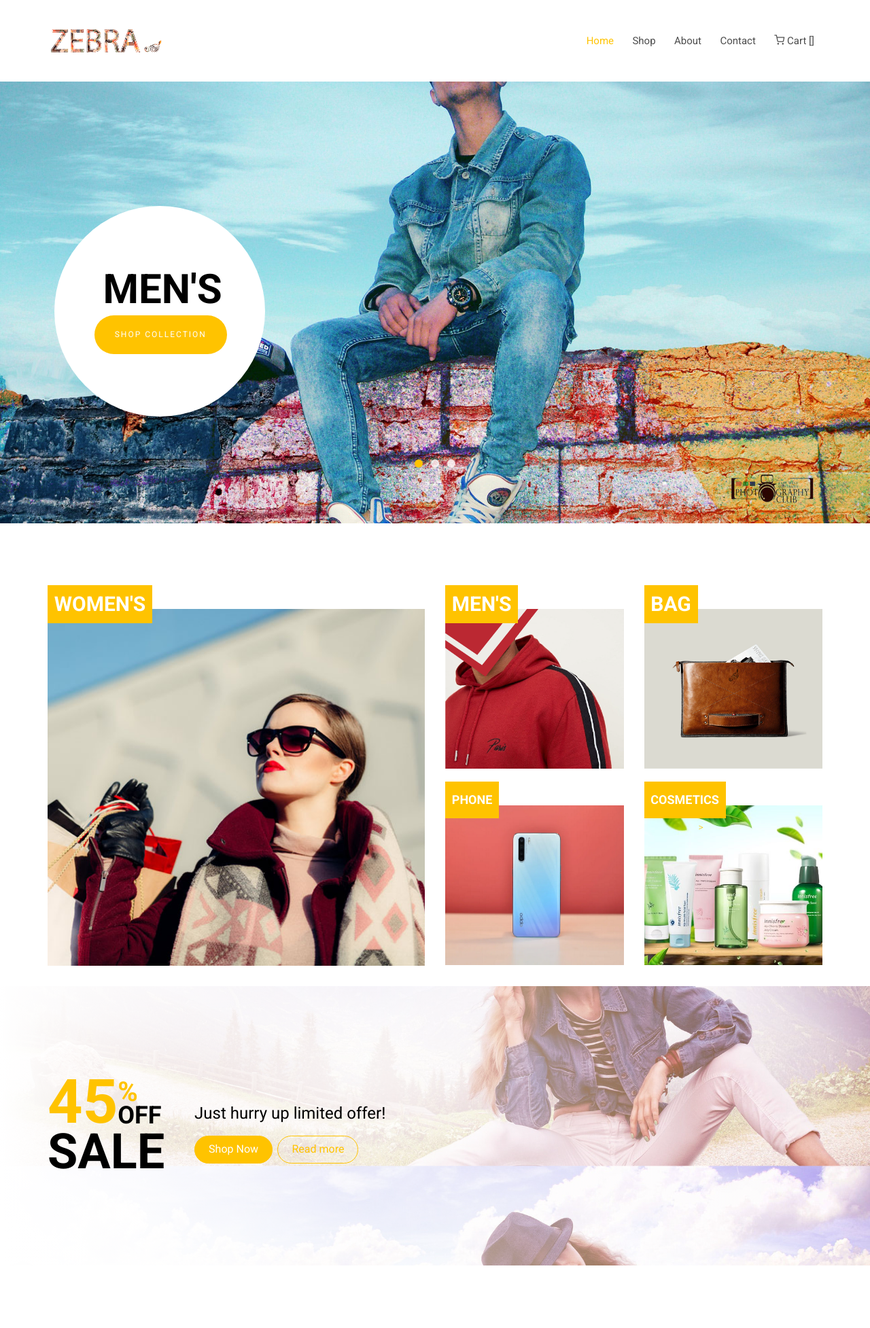
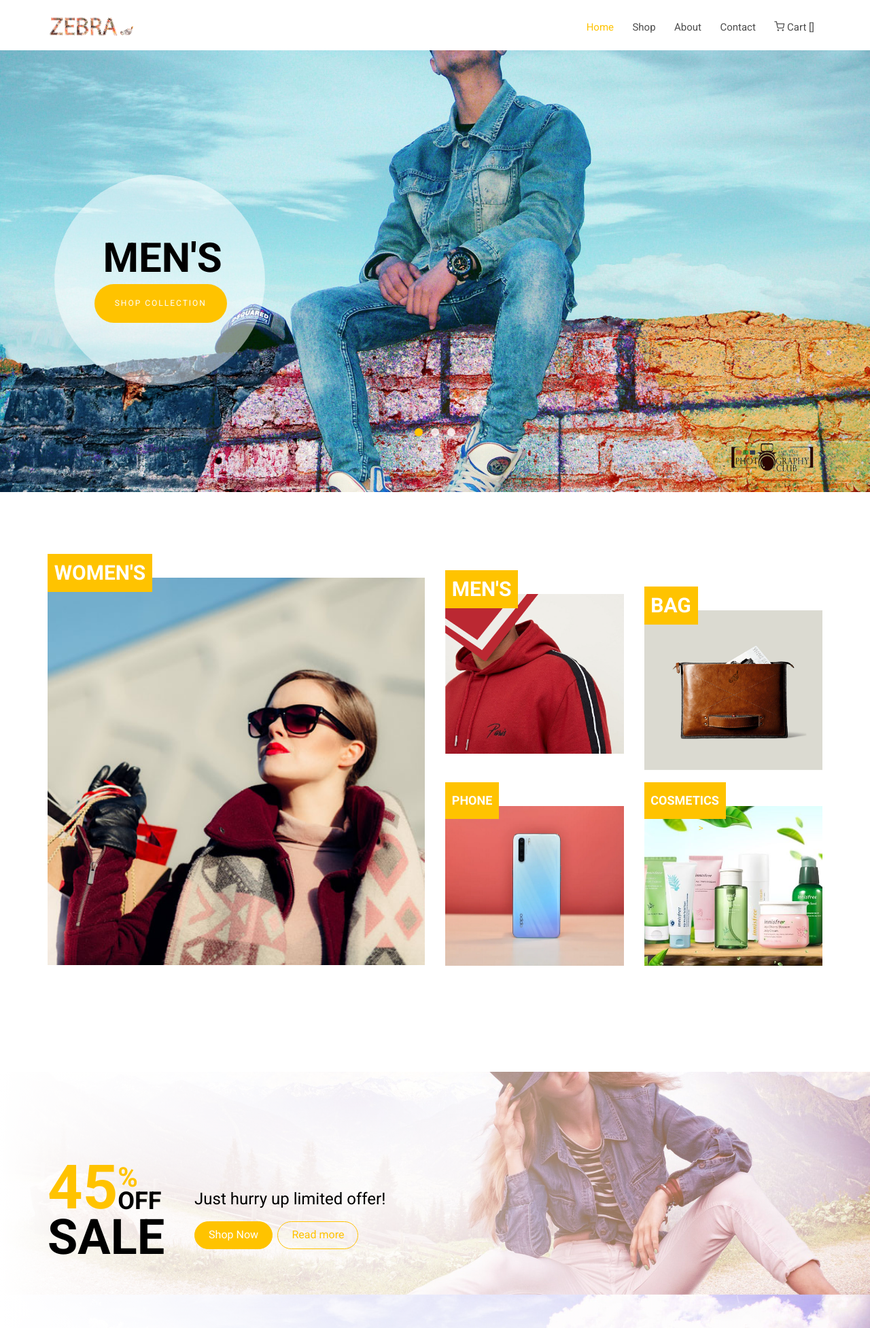
Before and after one commit to mehedishovon01/DjangoProject-Self-Learning-eCommerce-, a Django app: page / in a window 1280 px wide. Shown: the top 1954 px of the page at 68% size. Run offline with Django 3.2, Linux system fonts and the light colour scheme; data comes from the database, SQL or seed files in the repository; some libraries are stand-ins or nearby versions; some web fonts are replaced.

Commit message:
Remote Job

```diff
--- a/static/css/style.css
+++ b/static/css/style.css
@@ -78,7 +78,7 @@ h1, h2, h3, h4, h5, h6, figure {
     margin: 0; } }
 
 .colorlib-nav .top-menu {
-  padding: 40px 30px; }
+  padding: 20px 20px; }
   @media screen and (max-width: 768px) {
     .colorlib-nav .top-menu {
       padding: 28px 1em; } }
@@ -330,7 +330,7 @@ h1, h2, h3, h4, h5, h6, figure {
             width: 310px;
             height: 310px;
             content: '';
-            background: #fff;
+            background: rgba(255, 255, 255, 0.5);
             z-index: -1;
             -webkit-border-radius: 50%;
             -moz-border-radius: 50%;
@@ -460,7 +460,7 @@ h1, h2, h3, h4, h5, h6, figure {
     width: 100px;
     height: 100px;
     content: '';
-    background: #fff;
+    /*background: #fff;*/
     z-index: -1;
     -webkit-border-radius: 50%;
     -moz-border-radius: 50%;
@@ -1679,7 +1679,7 @@ input[type="text"] {
   padding: 14px; }
 
 #colorlib-footer {
-  padding: 7em 0 0 0; }
+  padding: 4em 0 0 0; }
   #colorlib-footer .colorlib-footer-links {
     padding: 0;
     margin: 0; }
@@ -1708,7 +1708,7 @@ input[type="text"] {
     color: #000;
     letter-spacing: 1px; }
   #colorlib-footer .copy {
-    padding: 2em 0; }
+    padding: 1em 0; }
     #colorlib-footer .copy p {
       margin-bottom: 0; }
 
--- a/templates/home/home.html
+++ b/templates/home/home.html
@@ -54,21 +54,20 @@
 			  	</ul>
 		  	</div>
 		</aside>
-		<div id="colorlib-featured">
+		<div id="colorlib-featured-product">
 			<div class="container">
 				<div class="row">
                     {% for category in category_name %}
                     {% if category.id == 1 %}
 					<div class="col-md-6">
                     <article class="article-entry">
-                        <a href="{% url 'category-wise-products' category.name %}" class="f-product-1" style="background-image: url({% static 'images/item-4.jpg' %}); height: 525px;">
+                        <a href="{% url 'category-wise-products' category.name %}" class="f-product-1" style="background-image: url({% static 'images/item-4.jpg' %}); height: 570px;">
                             <div class="desc">
                                 <p class="meta"><span class="day">Women's</span></p>
                             </div>
 						</a>
                         </article>
-					</div>
-
+					</div><br>
 					<div class="col-md-6">
 						<div class="row">
                         {% elif category.id == 2 %}
@@ -80,7 +79,7 @@
 									</div>
 								</a>
                             </article>
-							</div>
+							</div><br>
                         {% elif category.id == 3 %}
 							<div class="col-md-6">
                             <article class="article-entry">
@@ -141,7 +140,7 @@
 								<div class="text-rights"><br><br>
 									<h3 class="title">Just hurry up limited offer!</h3>
 {#									<p>Separated they live in Bookmarksgrove right at the coast of the Semantics, a large language ocean.</p>#}
-									<p><a href="shop.html" class="btn btn-primary">Shop Now</a> <a href="#" class="btn btn-primary btn-outline">Read more</a></p>
+									<p><a href="#" class="btn btn-primary">Shop Now</a> <a href="#" class="btn btn-primary btn-outline">Read more</a></p>
 								</div>
 							</div>
 						</div>
--- a/templates/layouts/base.html
+++ b/templates/layouts/base.html
@@ -66,7 +66,7 @@
 				<div class="container">
 					<div class="row">
 						<div class="col-xs-2">
-							<div id="colorlib-logo"><a href="/"><img src="{% static 'images/logo1.png' %}" style="height: 40px;"></a></div>
+							<div id="colorlib-logo"><a href="/"><img src="{% static 'images/logo1.png' %}" style="height: 30px;"></a></div>
 						</div>
 						<div class="col-xs-10 text-right menu-1">
 							<ul>
@@ -125,14 +125,14 @@
 					<div class="col-md-3 colorlib-widget">
 						<h4>About Store</h4>
 						<p>Zebraa is a lifestyle products online platform. We sell socially and ethically conscious products in a virtual or real environment.</p>
-						<p>
-							<ul class="colorlib-social-icons">
-								<li><a href="#"><i class="icon-twitter"></i></a></li>
-								<li><a href="https://www.facebook.com/zebraalife/"><i class="icon-facebook"></i></a></li>
-								<li><a href="#"><i class="icon-linkedin"></i></a></li>
-								<li><a href="#"><i class="icon-dribbble"></i></a></li>
-							</ul>
-						</p>
+{#						<p>#}
+{#							<ul class="colorlib-social-icons">#}
+{#								<li><a href="#"><i class="icon-twitter"></i></a></li>#}
+{#								<li><a href="https://www.facebook.com/zebraalife/"><i class="icon-facebook"></i></a></li>#}
+{#								<li><a href="#"><i class="icon-linkedin"></i></a></li>#}
+{#								<li><a href="#"><i class="icon-dribbble"></i></a></li>#}
+{#							</ul>#}
+{#						</p>#}
 					</div>
 					<div class="col-md-2 colorlib-widget">
 						<h4>Customer Care</h4>
```
Lines whose indentation alone changed are shown as unchanged.
